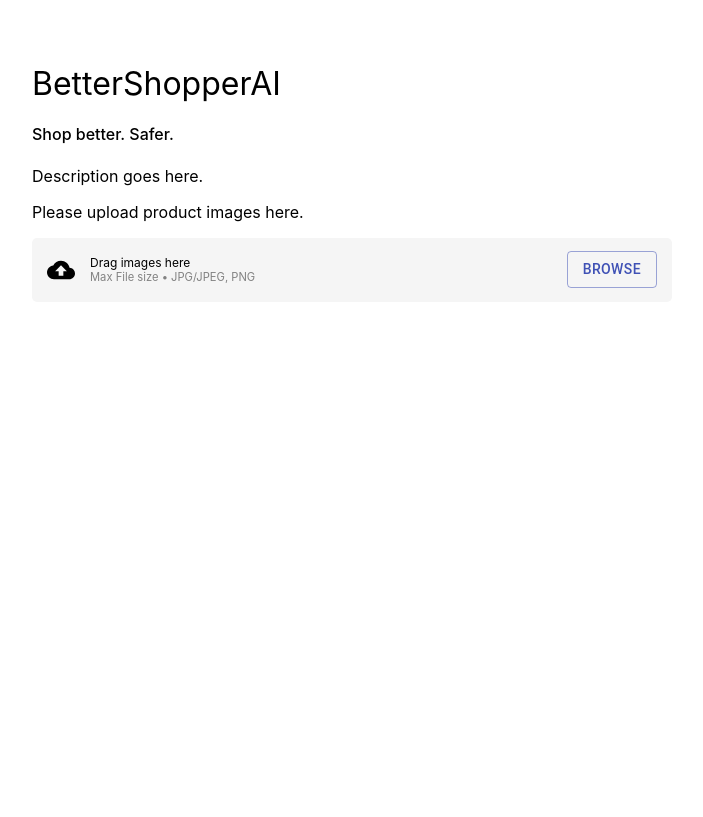
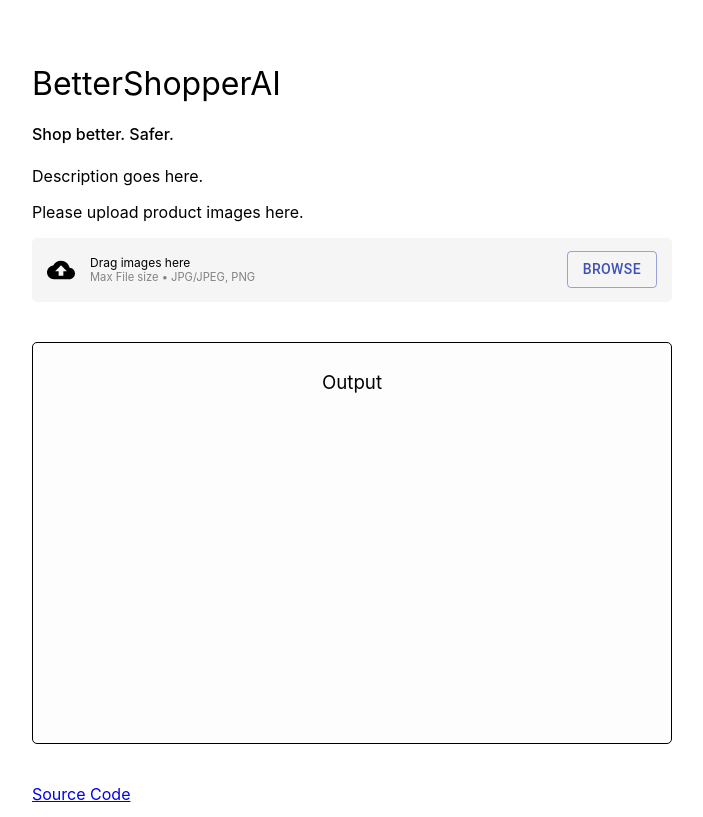
Before and after one commit to natewu/BetterShopper, a React (Create React App) app: page / in a window 1280 px wide. Shown: the whole page, without its empty margins (288-991 px from the left). Built offline with nearby package versions, Linux system fonts and the light colour scheme.

Commit message:
ui output, footer

```diff
--- a/src/App.css
+++ b/src/App.css
@@ -3,5 +3,5 @@
 }
 .container{
   max-width: 50vmax;
-  margin: 5vmax auto 5vmax auto;
+  margin: 5vmax auto 1vmax auto;
 }
--- a/src/App.js
+++ b/src/App.js
@@ -3,6 +3,8 @@
 import Nav from "./components/Nav"
 import Desc from "./components/Description"
 import Input from "./components/Input"
+import Output from "./components/Output"
+import Footer from "./components/Footer"
 
 export class App extends Component {
   render() {
@@ -12,6 +14,8 @@
           <Nav/>
           <Desc/>
           <Input/>
+          <Output/>
+          <Footer/>
         </div>
       </div>
     )
--- /dev/null
+++ b/src/components/Footer.js
@@ -0,0 +1,11 @@
+import React from 'react'
+
+function Footer() {
+    return (
+        <div>
+            <a href="https://github.com/natewu/BetterShopper" target="_blank" rel="noreferrer">Source Code</a>
+        </div>
+    )
+}
+
+export default Footer
--- /dev/null
+++ b/src/components/Output.css
@@ -0,0 +1,10 @@
+.output{
+    background-color: rgb(253, 253, 253);
+    max-width:100%;
+    min-height: 400px;
+    border-radius: 5px;
+    border: 1px solid black;
+    align-items: center;
+    text-align: center;
+    margin: 5vmin auto 5vmin auto;
+}
--- /dev/null
+++ b/src/components/Output.js
@@ -0,0 +1,12 @@
+import React from 'react';
+import "./Output.css";
+
+export default function Output() {
+    return (
+        <div>
+            <div className="output">
+                <h3 style={{fontWeight:"400", paddingTop:"10px"}}>Output</h3>
+            </div>
+        </div>
+    )
+}
```
Also changed, not shown: 1 other file (tests, documents, lock files or other folders).
